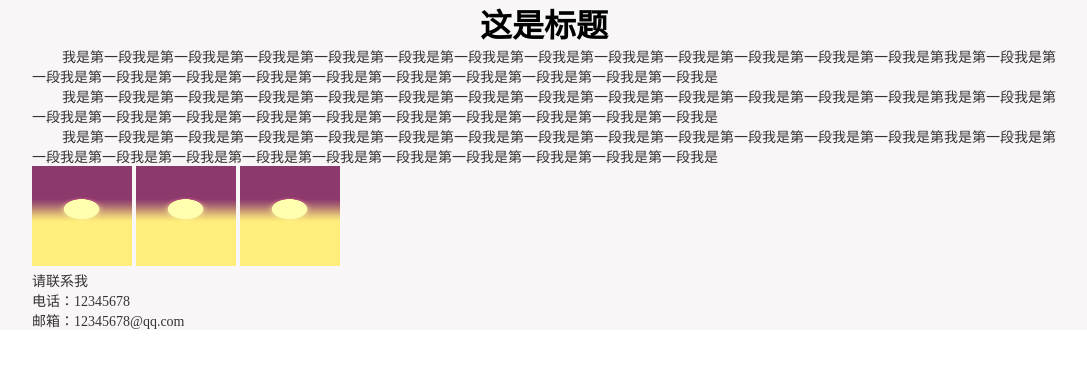
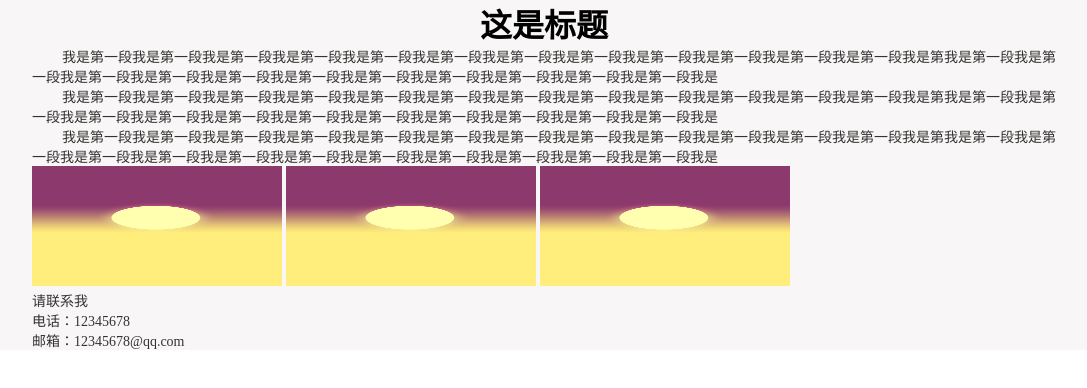
Before and after one commit to loveulq/ggg, a plain HTML site: page index.html in a window 1280 px wide. Shown: the whole page, without its empty margins (96-1183 px from the left). Drawn offline with Linux system fonts and the light colour scheme.

Commit message:
222
2222

```diff
--- a/index.html
+++ b/index.html
@@ -27,8 +27,8 @@
         }
 
         img {
-        	width: 100px;
-        	height: 100px;
+        	width: 250px;
+        	height: 120px;
         }
 
         .bottom {
```
